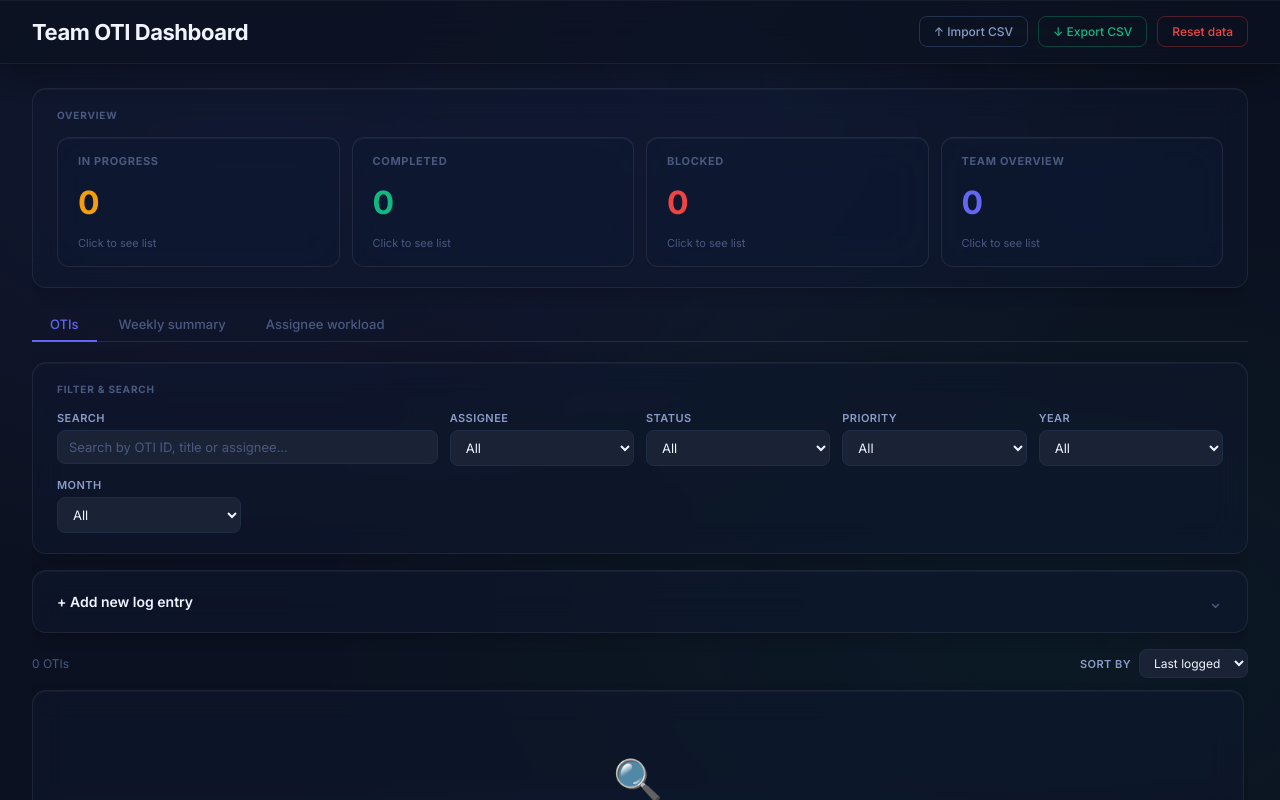
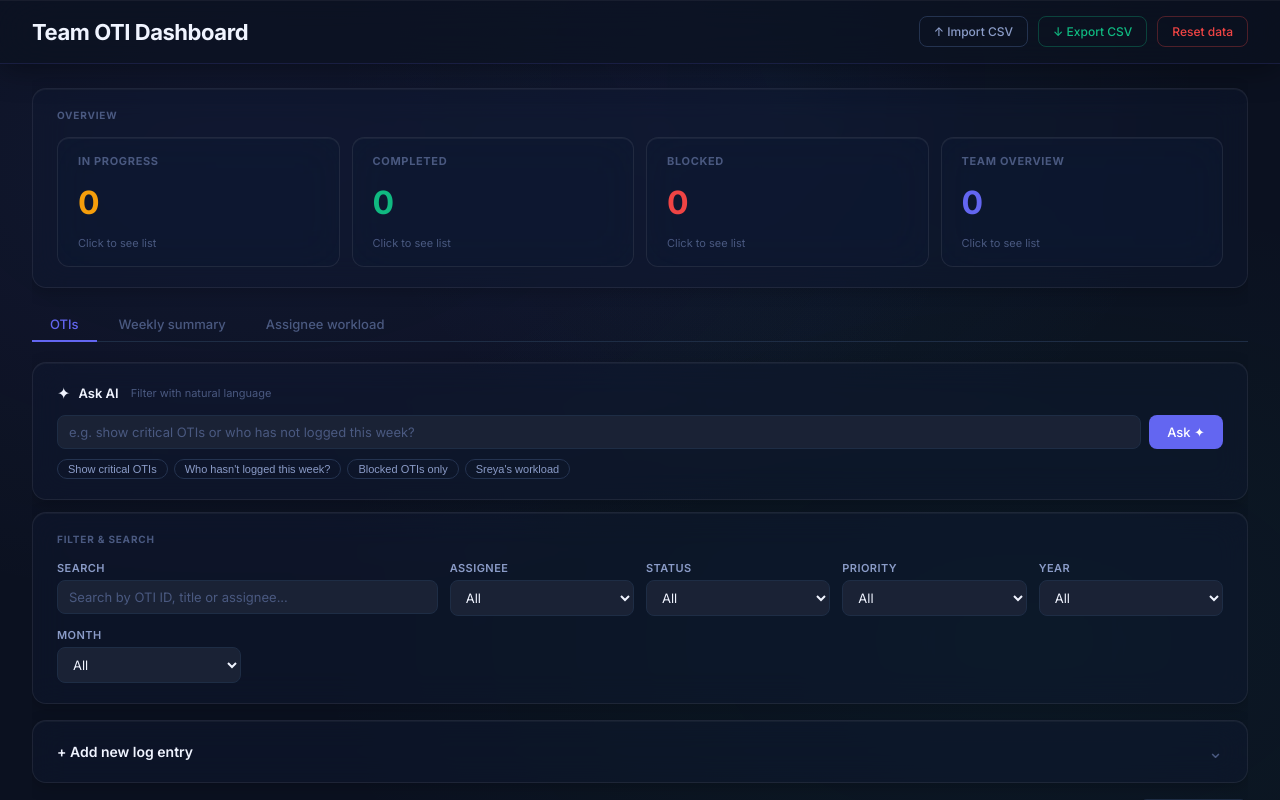
Before and after one commit to sreya-kambhatla/OTI-Tracker-AI, a React (Vite) app: page / in a window 1280 px wide. Shown: the top 800 px of the page. Built offline with nearby package versions, Linux system fonts and the light colour scheme.

Commit message:
Update App.jsx

```diff
--- a/src/App.jsx
+++ b/src/App.jsx
@@ -10,6 +10,7 @@ import WeeklyView from './components/WeeklyView';
 import WorkloadView from './components/WorkloadView';
 import ImportModal from './components/ImportModal';
 import Toast from './components/Toast';
+import AIQuery from './components/AIQuery';
 
 function App() {
   const [logs,    setLogs]    = React.useState(() => loadFromStorage() || []);
@@ -76,6 +77,7 @@ function App() {
 
           {tab === "otis" && (
             <div>
+              <AIQuery onApplyFilters={filters => setFilters(filters)} allLogs={logs} />
               <Filters filters={filters} onChange={(k,v) => setFilters(p => ({...p,[k]:v}))} onClear={() => setFilters(EMPTY_FILTERS)} allLogs={logs} />
               <AddEntryForm onAdd={handleAdd} allLogs={logs} />
               <div style={{ display:"flex", justifyContent:"space-between", alignItems:"center", margin:"8px 0 4px" }}>
```
